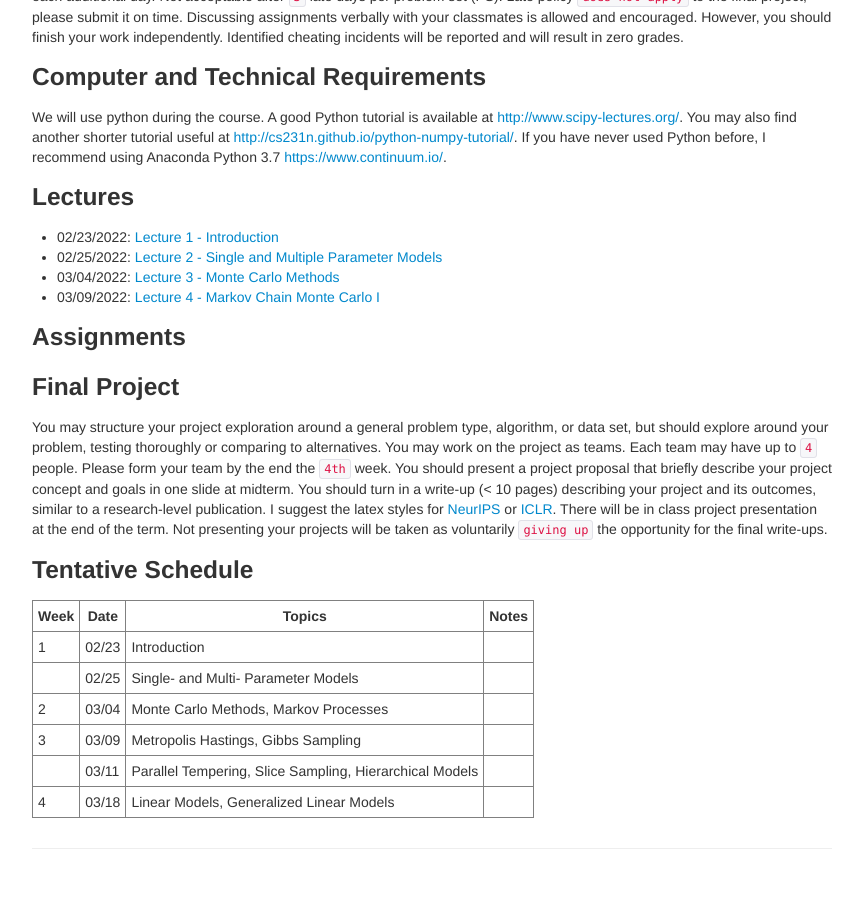
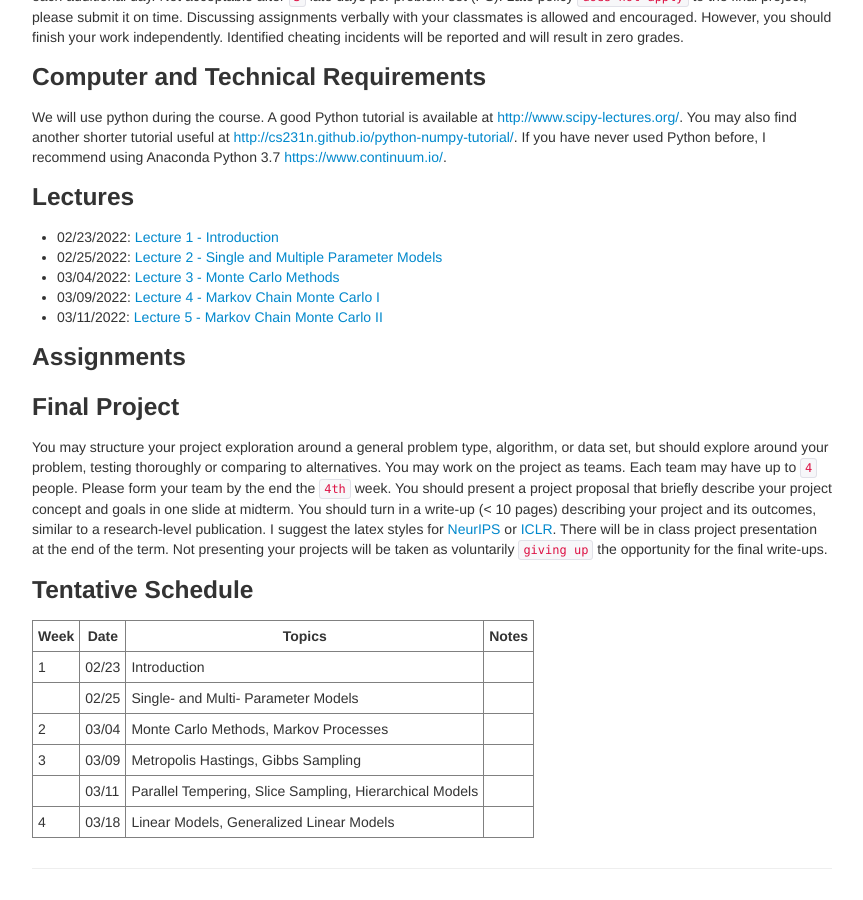
Before and after one commit to zcrabbit/zcrabbit.github.io, a Jekyll site: the page built from courses/btc-s22.md, in a window 1280 px wide and 900 px high, scrolled down 926 px. Shown: the whole window, without its empty margins (208-1071 px from the left). Built offline with Jekyll 4.4.1, drawn with Linux system fonts in a browser that asks for light colours.

Commit message:
lecture 5 out

```diff
--- a/courses/btc-s22.md
+++ b/courses/btc-s22.md
@@ -43,6 +43,7 @@ We will use python during the course. A good Python tutorial is available at <ht
 - 02/25/2022: [Lecture 2 - Single and Multiple Parameter Models]({{sites.baseurl}}/static/slides/btc_spring22/lec02.pdf)
 - 03/04/2022: [Lecture 3 - Monte Carlo Methods]({{sites.baseurl}}/static/slides/btc_spring22/lec03.pdf)
 - 03/09/2022: [Lecture 4 - Markov Chain Monte Carlo I]({{sites.baseurl}}/static/slides/btc_spring22/lec04.pdf)
+- 03/11/2022: [Lecture 5 - Markov Chain Monte Carlo II]({{sites.baseurl}}/static/slides/btc_spring22/lec05.pdf)
 
 
 
```
Also changed, not shown: 3 other files.
